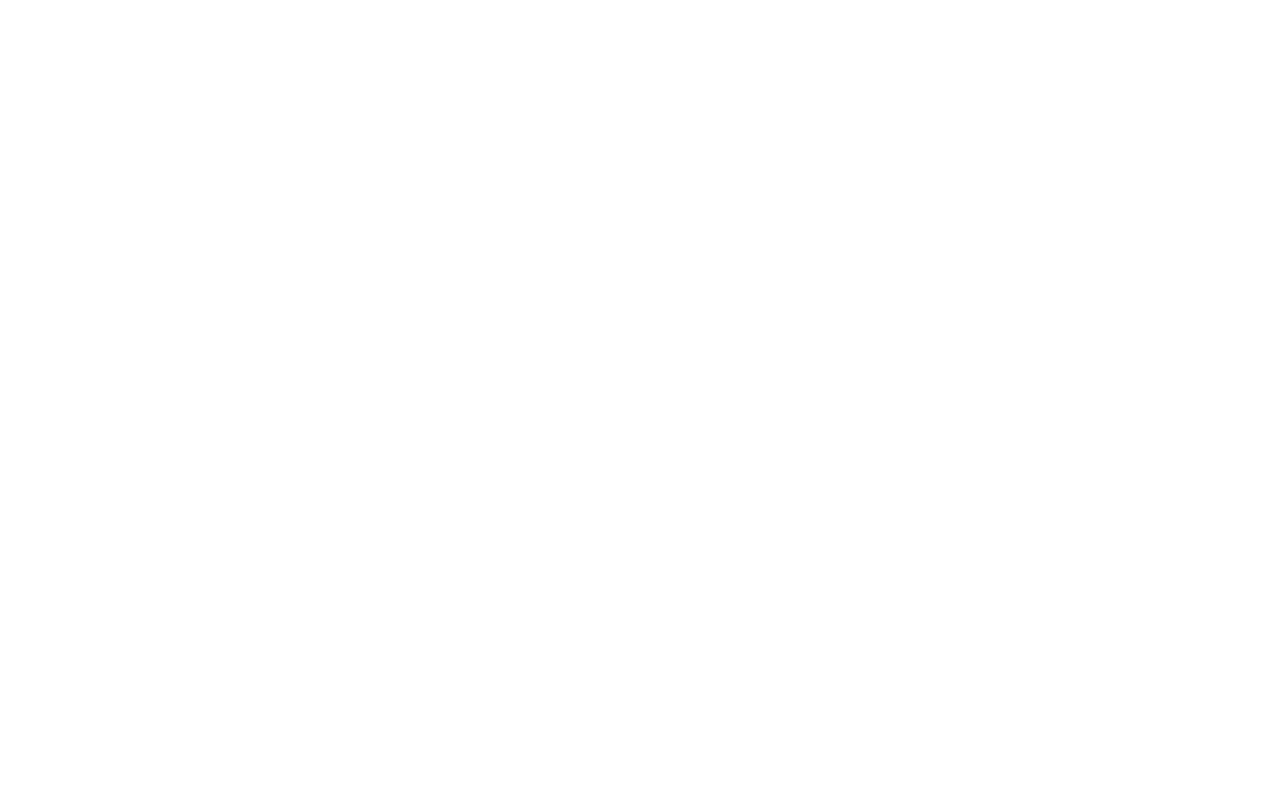
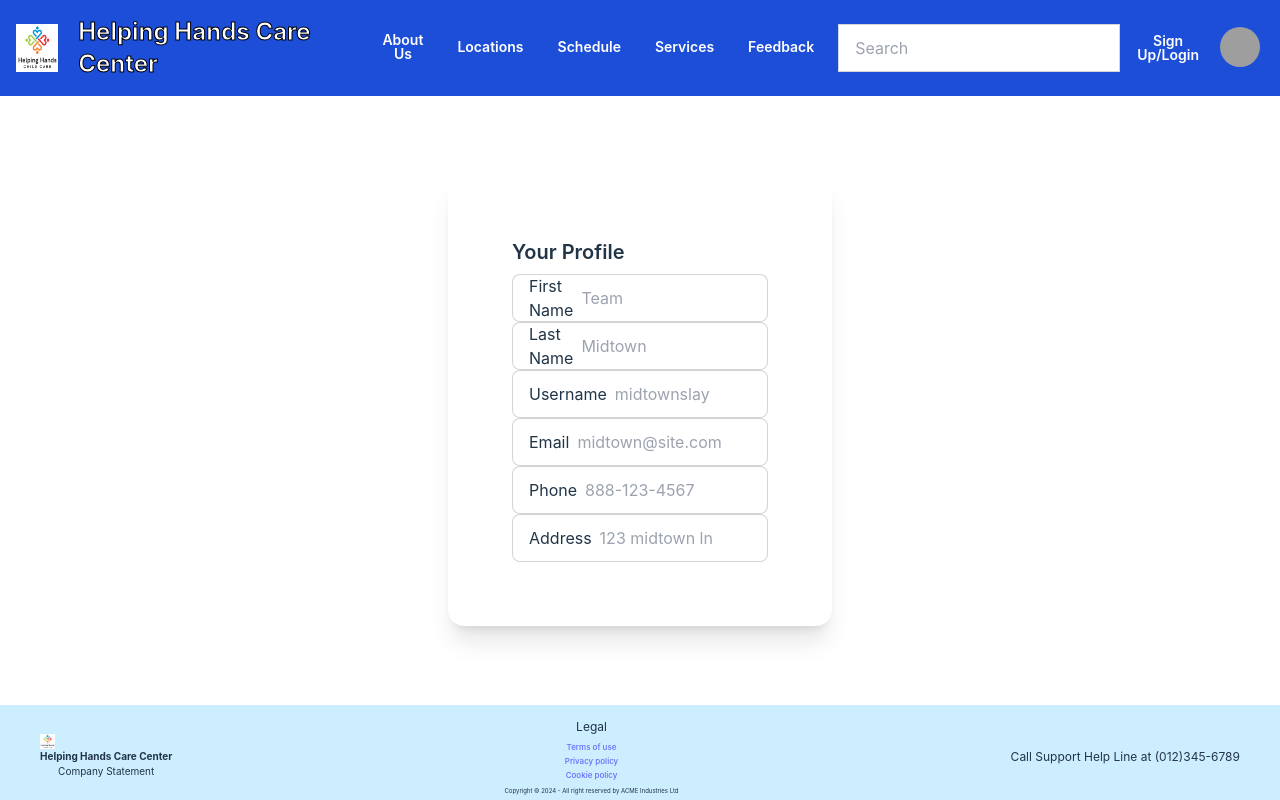
Before and after one commit to dhaleman/Midtown-Repo, a React (Vite) app in the folder Midtown-UI/: page /profile in a window 1280 px wide. Before the commit this address had no page. Built offline with nearby package versions, Linux system fonts and the light colour scheme; grey boxes are pictures that could not be loaded.

Commit message:
profile page/page fixes

```diff
--- a/Midtown-UI/src/App.jsx
+++ b/Midtown-UI/src/App.jsx
@@ -12,6 +12,7 @@
 import ElderlyPage from './pages/ElderlyPage'
 import { BrowserRouter, Route, Routes } from "react-router-dom";
 import FeedbackPage from './pages/FeedbackPage'
+import ProfilePage from './pages/ProfilePage'
 
 function App() {
   return (
@@ -31,6 +32,7 @@
           <Route path="/petcare" element={<PetPage/>}></Route>
           <Route path="/elderly" element={<ElderlyPage/>}></Route>
           <Route path="/feedback" element={<FeedbackPage/>}></Route>
+          <Route path="/profile" element={<ProfilePage/>}></Route>
         </Routes>
       </div>
     </BrowserRouter>
--- a/Midtown-UI/src/components/PageFooter.jsx
+++ b/Midtown-UI/src/components/PageFooter.jsx
@@ -24,7 +24,7 @@
         }}>
           <div>
             <img
-              src={props.imagesrc}
+              src={logo}
               alt="Helping Hands Care Centers Logo"
               style={{
                 height: '15px',
--- a/Midtown-UI/src/components/Taskbar.jsx
+++ b/Midtown-UI/src/components/Taskbar.jsx
@@ -96,7 +96,7 @@
                 className="mt-3 z-[1] p-2 shadow menu menu-sm dropdown-content bg-base-100 rounded-box w-25"
               >
                 <li>
-                  <a className="justify-between text-white">Profile</a>
+                  <Link to="/profile" className="text-blue-700">Profile</Link>
                 </li>
                 <li>
                   <a className="text-white">Settings</a>
--- /dev/null
+++ b/Midtown-UI/src/pages/ProfilePage.jsx
@@ -0,0 +1,97 @@
+import React, { useState } from "react";
+import axios from "axios";
+import { Link } from "react-router-dom";
+import Taskbar from "../components/Taskbar";
+import logo from "../HelpingHands3.png";
+import config from "../config";
+import PageFooter from "../components/PageFooter";
+import { data } from "autoprefixer";
+
+function ProfilePage() {
+
+    // try {
+    //     const response = await axios.get(
+    //         `${config.baseApiUrl}/profile`,
+    //     );
+    //     console.log(data);
+    //     } catch (error) {
+    //     console.log("error");
+    //     }
+    // };
+
+  return (
+    <div>
+      <Taskbar imagesrc={logo} />
+      <div className="card w-96 bg-base-100 shadow-xl">
+        <div className="card-body">
+          <h2 className="card-title">Your Profile</h2>
+          <p className="text-left">
+            <label className="input input-bordered flex items-center gap-2">
+              First Name
+              <input
+                value=""
+                type="text"
+                className="grow"
+                placeholder="Team"
+                required
+              />
+            </label>
+            <label className="input input-bordered flex items-center gap-2">
+              Last Name
+              <input
+                value=""
+                type="text"
+                className="grow"
+                placeholder="Midtown"
+                required
+              />
+            </label>
+            <label className="input input-bordered flex items-center gap-2">
+              Username
+              <input
+                value=""
+                type="text"
+                className="grow"
+                placeholder="midtownslay"
+                required
+              />
+            </label>
+            <label className="input input-bordered flex items-center gap-2">
+              Email
+              <input
+                value=""
+                type="text"
+                className="grow"
+                placeholder="midtown@site.com"
+                required
+              />
+            </label>
+            <label className="input input-bordered flex items-center gap-2">
+              Phone
+              <input
+                value=""
+                type="text"
+                className="grow"
+                placeholder="888-123-4567"
+                required
+              />
+            </label>
+            <label className="input input-bordered flex items-center gap-2">
+              Address
+              <input
+                value=""
+                type="text"
+                className="grow"
+                placeholder="123 midtown ln"
+                required
+              />
+            </label>
+          </p>
+        </div>
+      </div>
+      <PageFooter imagescr={logo} />
+    </div>
+  );
+}
+
+export default ProfilePage;
```
